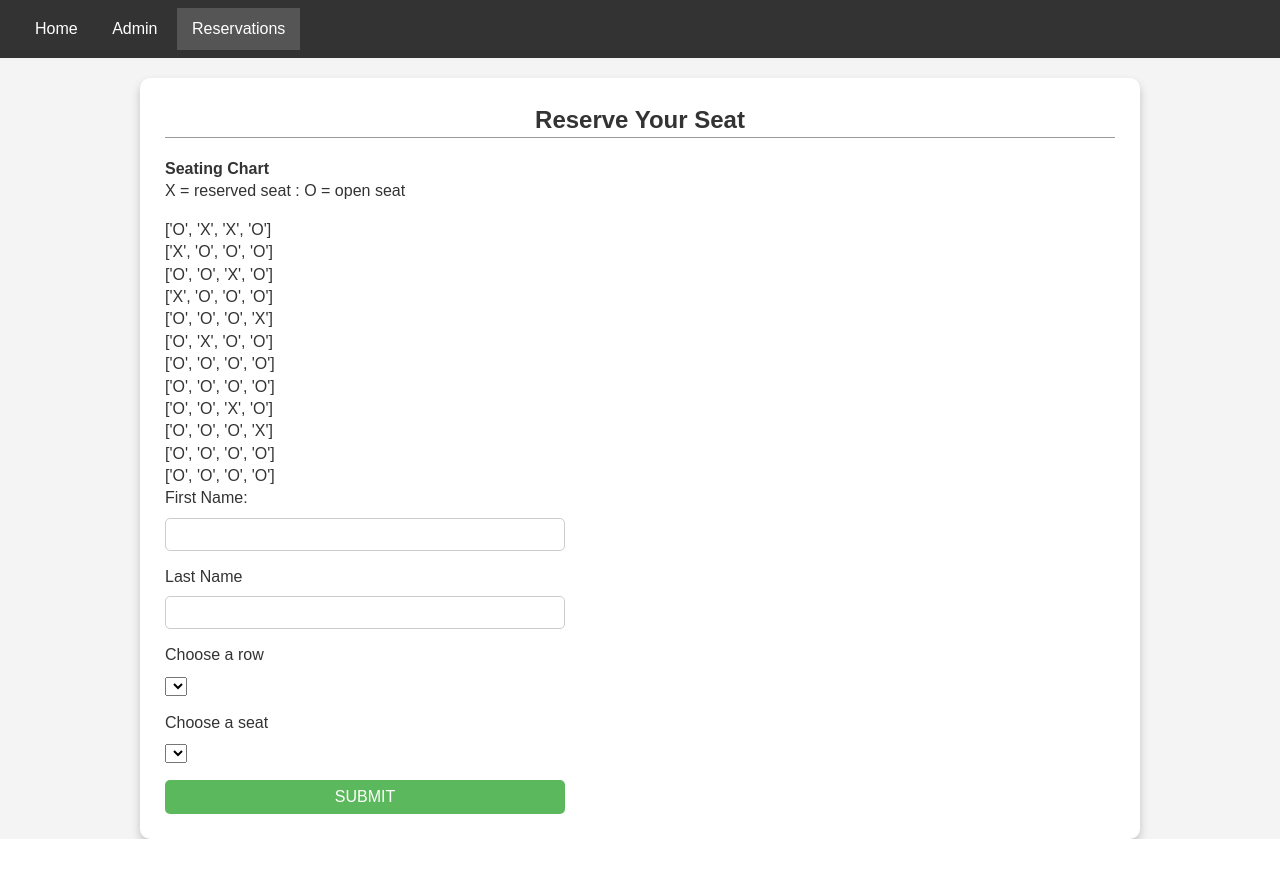
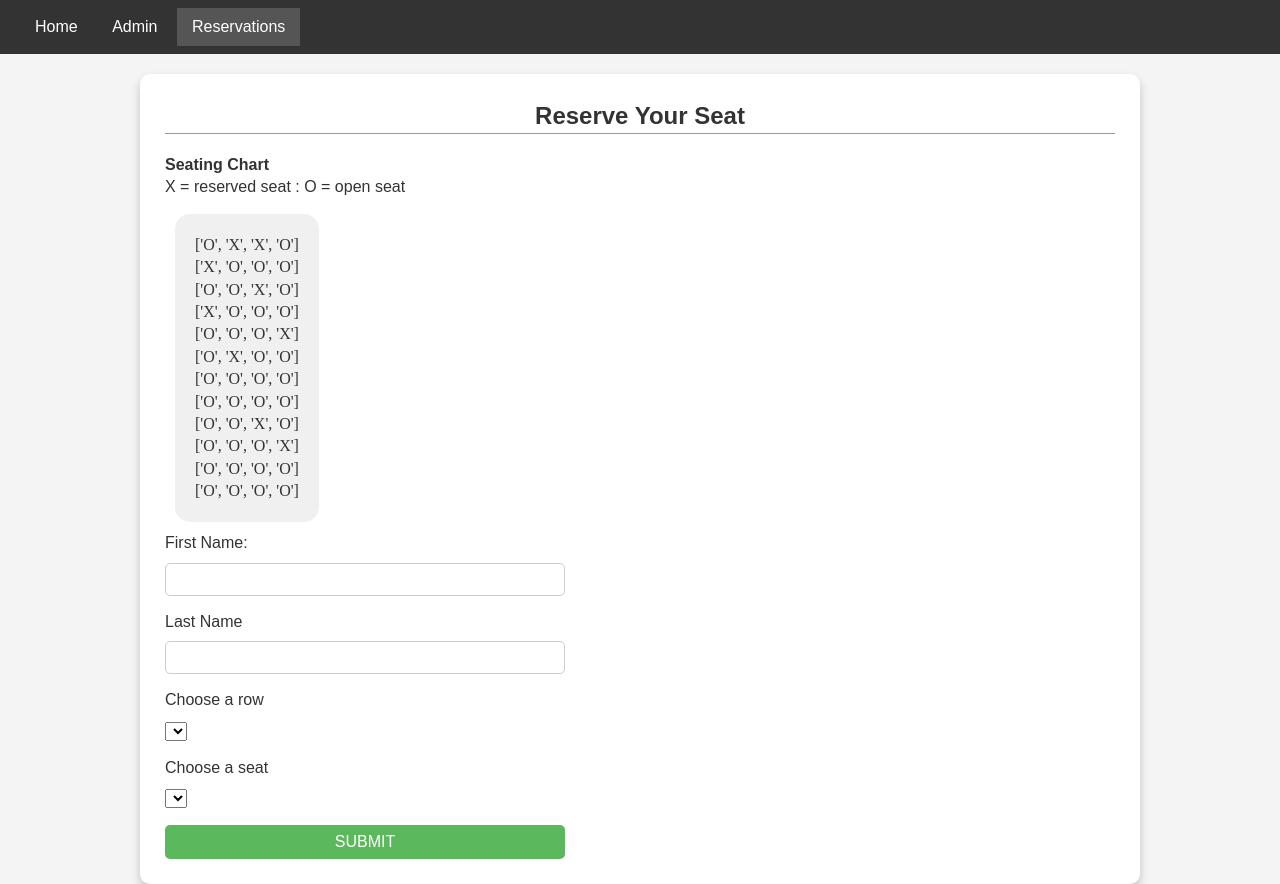
Before and after one commit to gerardl/software-engineering-final, a Flask app: page /reservations in a window 1280 px wide. Before the commit the page ends 839 px from the top, so only its background shows below. Run offline with Flask 3, Linux system fonts and the light colour scheme; lists and menus that the app fills with data are empty.

Commit message:
css for bus display section to match video

```diff
--- a/app.py
+++ b/app.py
@@ -75,10 +75,43 @@ def valid_login(username: str, password: str) -> bool:
 
     return valid
 
-@app.route('/reservations', methods=['GET'])
+@app.route('/reservations', methods=['GET', 'POST'])
 def reservations():
+
+    if request.method == 'POST':
+        first_name = request.form['first-name']
+        last_name = request.form['last-name']
+        row = request.form['row']
+        seat = request.form['seat']
+
+        if valid_reservation(first_name, last_name, row, seat):
+            # generate e-ticket and add to reservations.txt
+            # if a valid reservation
+            return redirect(url_for('reservations'))
+
     bus_data = make_Bus_Data('reservations.txt')
+
     return render_template('reservations.html', bus_data=bus_data)
+
+def valid_reservation(first_name: str, last_name: str, row: str, seat: str) -> bool:
+    valid = True
+
+    if not first_name:
+        valid = False
+        flash('First name is required.')
+    if not last_name:
+        valid = False
+        flash('Last name is required.')
+    if not row:
+        valid = False
+        flash('Row is required.')
+    if not seat:
+        valid = False
+        flash('Seat is required.')
+
+    # check if seat is already taken
+
+    return valid
 
 # start the flask app
 app.run(host=HOST)
--- a/static/style.css
+++ b/static/style.css
@@ -5,8 +5,8 @@
 }
 
 .panel-space {
-    margin-top: 1rem;
-    margin-bottom: 1rem;
+    margin-top: 5px;
+    margin-bottom: 5px;
 }
 
 body, html {
@@ -26,7 +26,7 @@ body, html {
 .navbar a {
     color: #fff;
     text-decoration: none;
-    padding: 10px 15px;
+    padding: 8px 15px;
     display: inline-block;
 }
 
@@ -82,6 +82,16 @@ body, html {
     border-radius: 5px;
 }
 
+.bus-display {
+    font-family: 'Times New Roman', Times, serif;
+    background-color: #f0f0f0;
+    border-radius: 15px;
+    padding: 20px;
+    display: inline-block;
+    text-align: center;
+    margin: 10px;
+}
+
 button {
     width: 100%;
     max-width: 400px;
@@ -100,8 +110,8 @@ button:hover {
 }
 
 .alert {
-    padding: 15px;
-    margin-bottom: 20px;
+    padding: 5px;
+    margin: 5px;
     border: 1px solid transparent;
     border-radius: 4px;
     text-align: center;
--- a/templates/reservations.html
+++ b/templates/reservations.html
@@ -8,32 +8,34 @@
         <p><strong>Seating Chart</strong></p>
         <p>X = reserved seat : O = open seat</p>
     </div>
-    {% for row in bus_data %}
-        <div>{{row}}</div>
-    {% endfor %}
+    <div class="bus-display">
+        {% for row in bus_data %}
+            <div>{{row}}</div>
+        {% endfor %}
+    </div>
 </div>
 <form class="reservation-form" action="{{ url_for('reservations') }}" method="post">
     <div class="input-group">
         <label for="first-name">First Name:</label>
-        <input type="text" id="first-name" name="first-name" required>
+        <input type="text" id="first-name" name="first-name" {% if session.username %}value='{{session.first_name}}'{% endif %}>
     </div>
 
     <div class="input-group">
         <label for="last-name">Last Name</label>
-        <input type="text" id="last-name" name="last-name" required>
+        <input type="text" id="last-name" name="last-name" {% if session.username %}value='{{session.last_name}}'{% endif %}>
     </div>
 
     <div class="input-group">
         <label for="row">Choose a row</label>
         <select id="row" name="row">
-            <!-- Add options here -->
+            <option></option>
         </select>
     </div>
 
     <div class="input-group">
         <label for="seat">Choose a seat</label>
         <select id="seat" name="seat">
-            <!-- Add options here -->
+            <option></option>
         </select>
     </div>
     <button type="submit">SUBMIT</button>
```
Also changed, not shown: templates/admin.html (+5 -3 lines).
